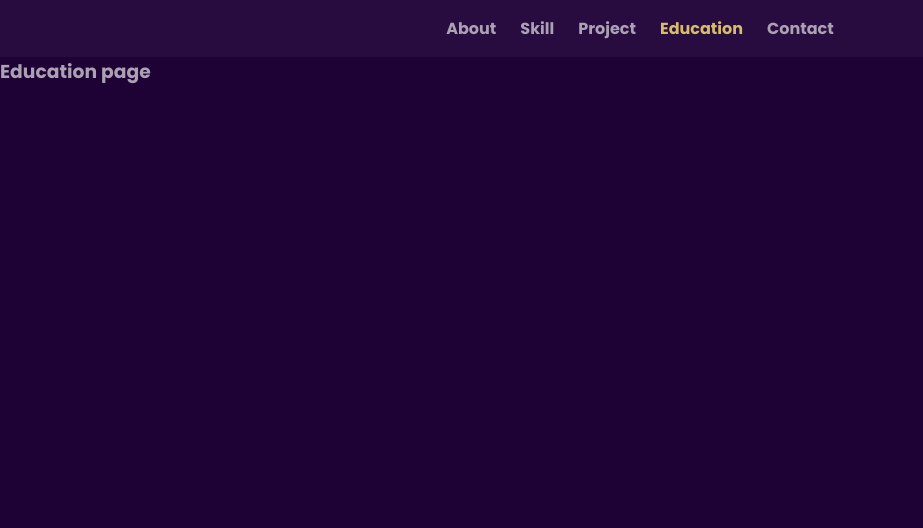
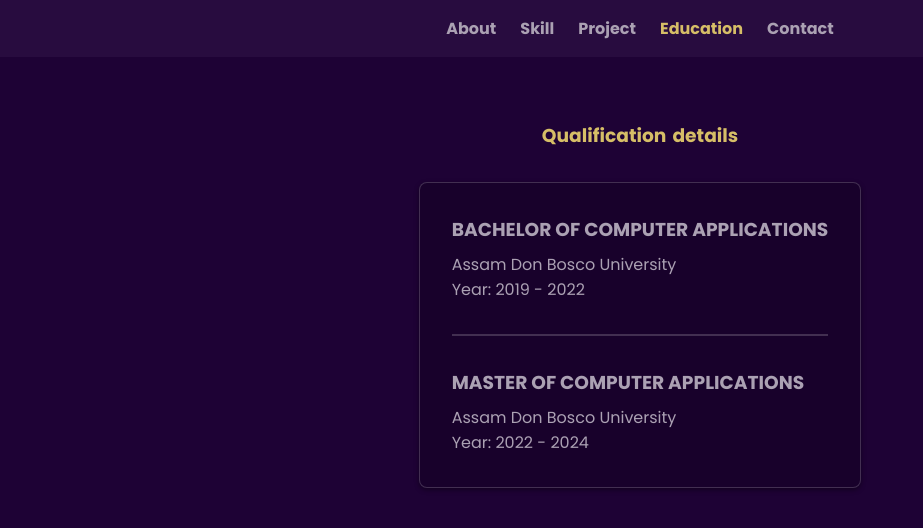
Before and after one commit to learnease95/portfolio, a Next.js app: page /education in a window 1280 px wide. Shown: the top 528 px of the page, without its empty margins (0-923 px from the left). Built offline with nearby package versions, Linux system fonts and the light colour scheme.

Commit message:
first commit for education page

```diff
--- a/app/education/page.jsx
+++ b/app/education/page.jsx
@@ -1,7 +1,32 @@
+import styles from "./page.module.css";
+
 export default function Education() {
   return (
-    <div>
-      <h3>Education page</h3>
+    <div className={styles.container}>
+      <h4 className={`${styles.title} ${styles.slide_1}`}>
+        Qualification details
+      </h4>
+      <div
+        className={` ${styles.qualification_details_container} ${styles.slide_2}`}
+      >
+        <div className={styles.item}>
+          <h5 className={styles.hi}>BACHELOR OF COMPUTER APPLICATIONS</h5>
+          <p>
+            Assam Don Bosco University
+            <br />
+            Year: 2019 - 2022
+          </p>
+        </div>
+        <div className={styles.hr} />
+        <div className={styles.item}>
+          <h5 className={styles.hi}>MASTER OF COMPUTER APPLICATIONS</h5>
+          <p>
+            Assam Don Bosco University
+            <br />
+            Year: 2022 - 2024
+          </p>
+        </div>
+      </div>
     </div>
   );
 }
--- /dev/null
+++ b/app/education/page.module.css
@@ -0,0 +1,71 @@
+.container {
+  display: flex;
+  justify-content: center;
+  flex-direction: column;
+  align-items: center;
+  width: 100%;
+  gap: 32px;
+  padding: 64px 32px;
+}
+
+.title {
+  font-size: 14pt;
+  color: var(--imp-text);
+  word-spacing: 2px;
+}
+
+.qualification_details_container {
+  display: flex;
+  flex-direction: column;
+  width: fit-content;
+  gap: 32px;
+  padding: 32px;
+  background-color: rgba(0, 0, 0, 0.18);
+  border-radius: 8px;
+  box-shadow: 0px 2px 5px rgba(0, 0, 0, 0.4);
+  border: 1px solid rgba(255, 255, 255, 0.18);
+}
+
+.qualification_details_container:hover {
+  border: 1px solid rgba(255, 255, 255, 0.4);
+}
+
+.item {
+  display: flex;
+  flex-direction: column;
+  gap: 8px;
+  cursor: pointer;
+}
+
+.item:hover {
+  color: #fff;
+}
+
+.hi {
+  font-size: 14pt;
+}
+
+.hr {
+  border: 1px solid rgba(255, 255, 255, 0.18);
+}
+
+.slide_1 {
+  animation: slideLeft 0.8s ease-out forwards;
+  opacity: 0;
+}
+
+.slide_2 {
+  animation: slideLeft 0.8s ease-out forwards;
+  animation-delay: 1s;
+  opacity: 0;
+}
+@keyframes slideLeft {
+  from {
+    transform: translateX(-100%);
+    opacity: 0;
+  }
+  to {
+    transform: translateX(0);
+    opacity: 1;
+  }
+}
```
